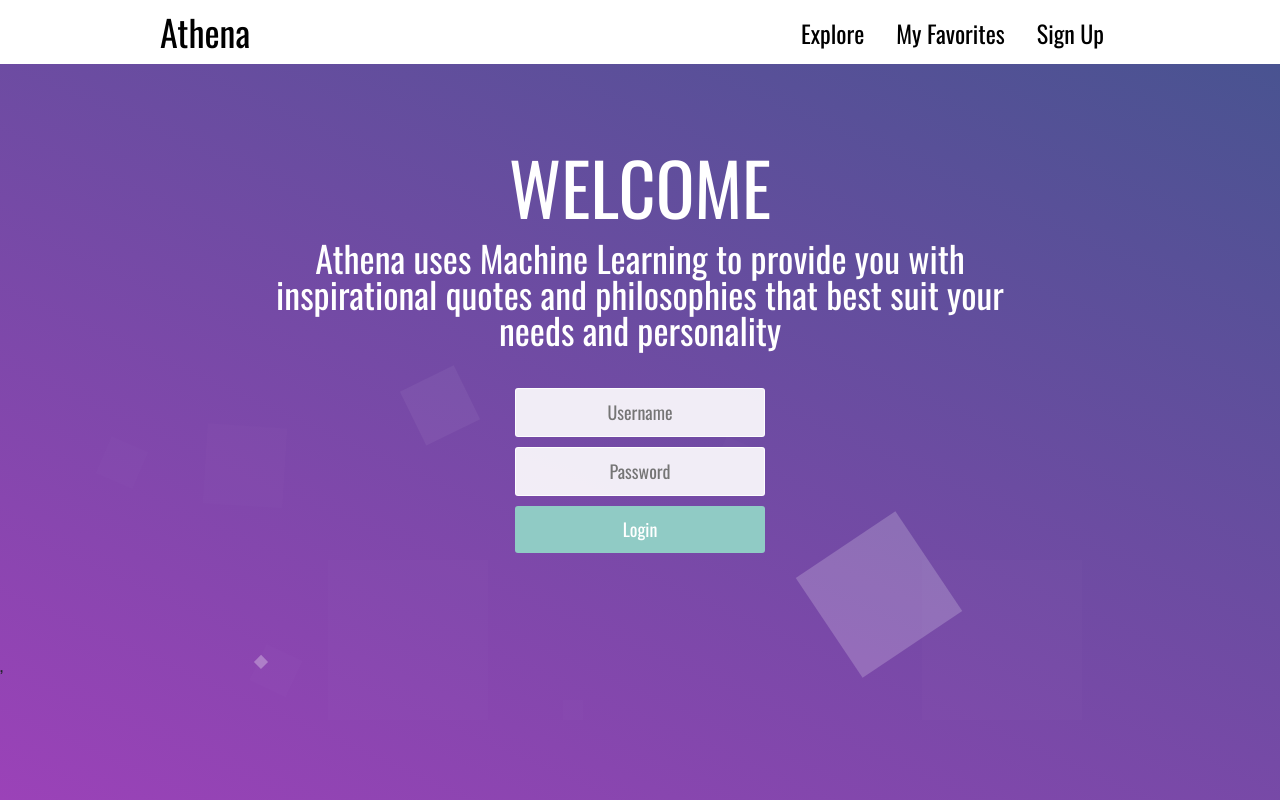
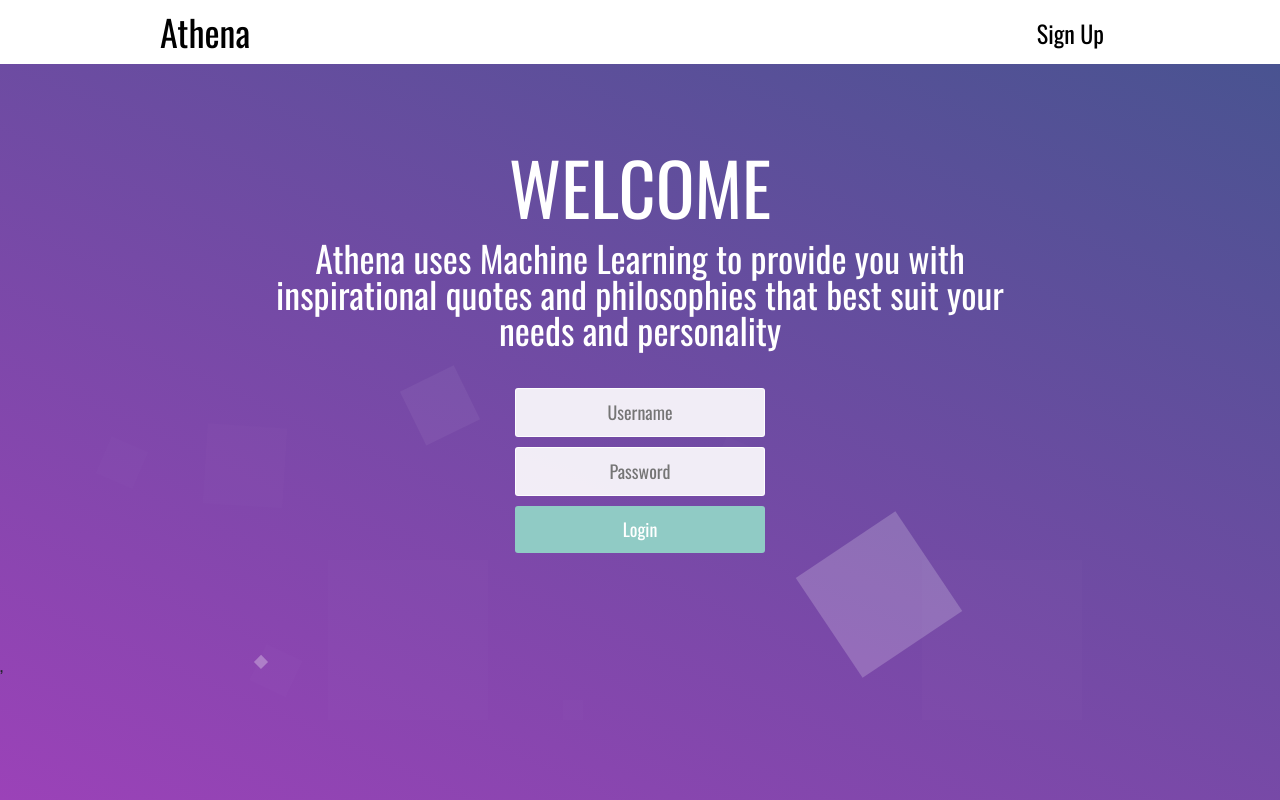
Before and after one commit to rohanrobinson/athena-frontend, a React (Create React App) app: page / in a window 1280 px wide. Built offline with nearby package versions, Linux system fonts and the light colour scheme.

Commit message:
navbar change
navbar only shows sign up when logged out

```diff
--- a/src/Navigation.jsx
+++ b/src/Navigation.jsx
@@ -84,25 +84,6 @@ class Navigation extends React.Component {
                 <ul>
                   <li
                     class={`nav-item  ${
-                      this.props.location.pathname === "/" ? "active" : ""
-                    }`}
-                  >
-                    <Link class="nav-link" to="/explore">
-                      Explore
-                      <span class="sr-only">(current)</span>
-                    </Link>
-                  </li>
-                  <li
-                    class={`nav-item  ${
-                      this.props.location.pathname === "/about" ? "active" : ""
-                    }`}
-                  >
-                    <Link class="nav-link" to="/quotesSaved">
-                      My Favorites
-                    </Link>
-                  </li>
-                  <li
-                    class={`nav-item  ${
                       this.props.location.pathname === "/contact" ? "active" : ""
                     }`}
                   >
```
